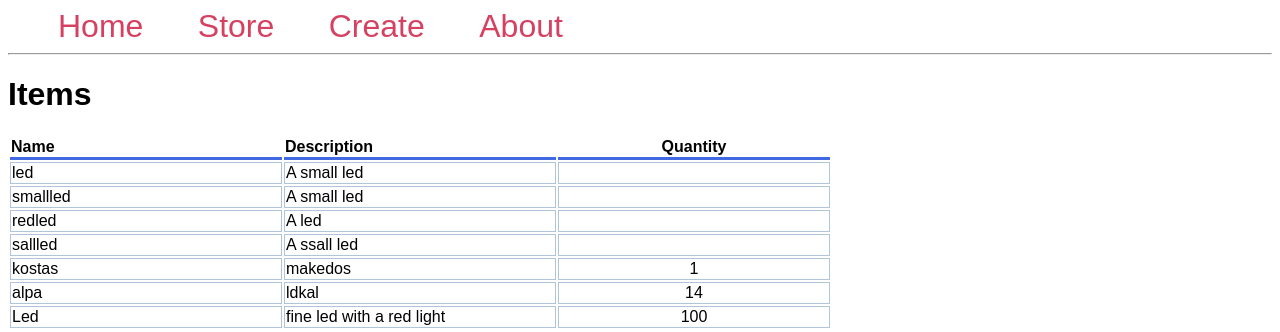
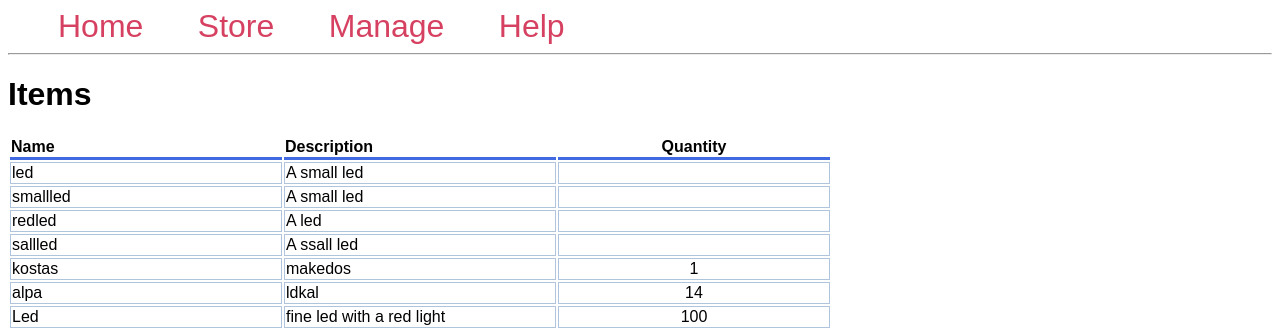
Before and after one commit to littledevel/electronics, a Flask app: page /items in a window 1280 px wide. Shown: the top 332 px of the page. Run offline with Flask 3, Linux system fonts and the light colour scheme.

Commit message:
Adding more css and a dropdown

```diff
--- a/app.py
+++ b/app.py
@@ -11,9 +11,8 @@ store = Store()
 def index():  # put application's code here
     return render_template("index.html")
 
-@app.route('/add', methods=["POST"])
-def add():
-    store.add(StoreItem().marshal(request.json))
+@app.route('/manage', methods=["GET"])
+def manage():
     return "OK"
 
 
--- a/static/site.css
+++ b/static/site.css
@@ -60,3 +60,27 @@ div.submit button{
     width: 100px;
     margin-top: 1em;
 }
+div.dropdown_manage {
+    display:inline-block;
+    position: relative;
+
+}
+
+div.dropdown_manage_content {
+    display: none;
+    position:absolute;
+    z-index: 1;
+    background-color: lightgray;
+    min-width: 80px;
+    box-shadow: 0px 8px 16px 0px rgba(0,0,0,0.2);
+   # padding: 12px 16px;
+}
+
+div.dropdown_manage_content a{
+   font-size: 1.4em;
+}
+
+
+div.dropdown_manage:hover div.dropdown_manage_content {
+    display: block;
+}
--- a/templates/base.html
+++ b/templates/base.html
@@ -9,8 +9,17 @@
     <nav>
         <a href="{{ url_for('index') }}">Home</a>
         <a href="{{ url_for('items') }}">Store</a>
-        <a href="{{ url_for('create') }}">Create</a>
-        <a href="#">About</a>
+        <div class="dropdown_manage">
+        <a href="#">Manage</a>
+            <div class="dropdown_manage_content">
+                <a href="create.html" class="create">Create</a>
+                <a href="create.html" class="create">Update</a>
+                <a href="create.html" class="create">Delete</a>
+
+             </div>
+        </div>
+
+        <a href="#">Help</a>
     </nav>
     <hr>
     <div class="content">
```
